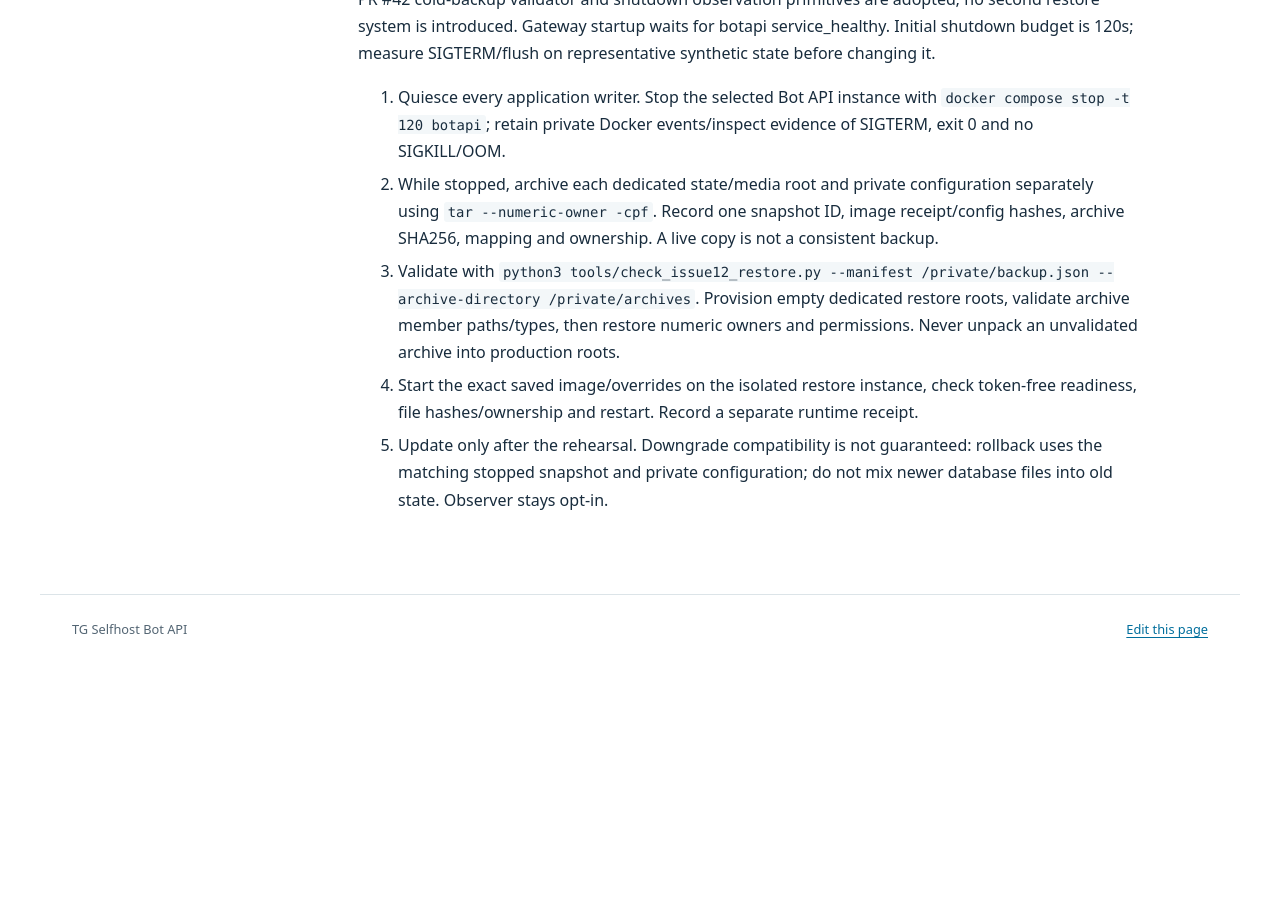
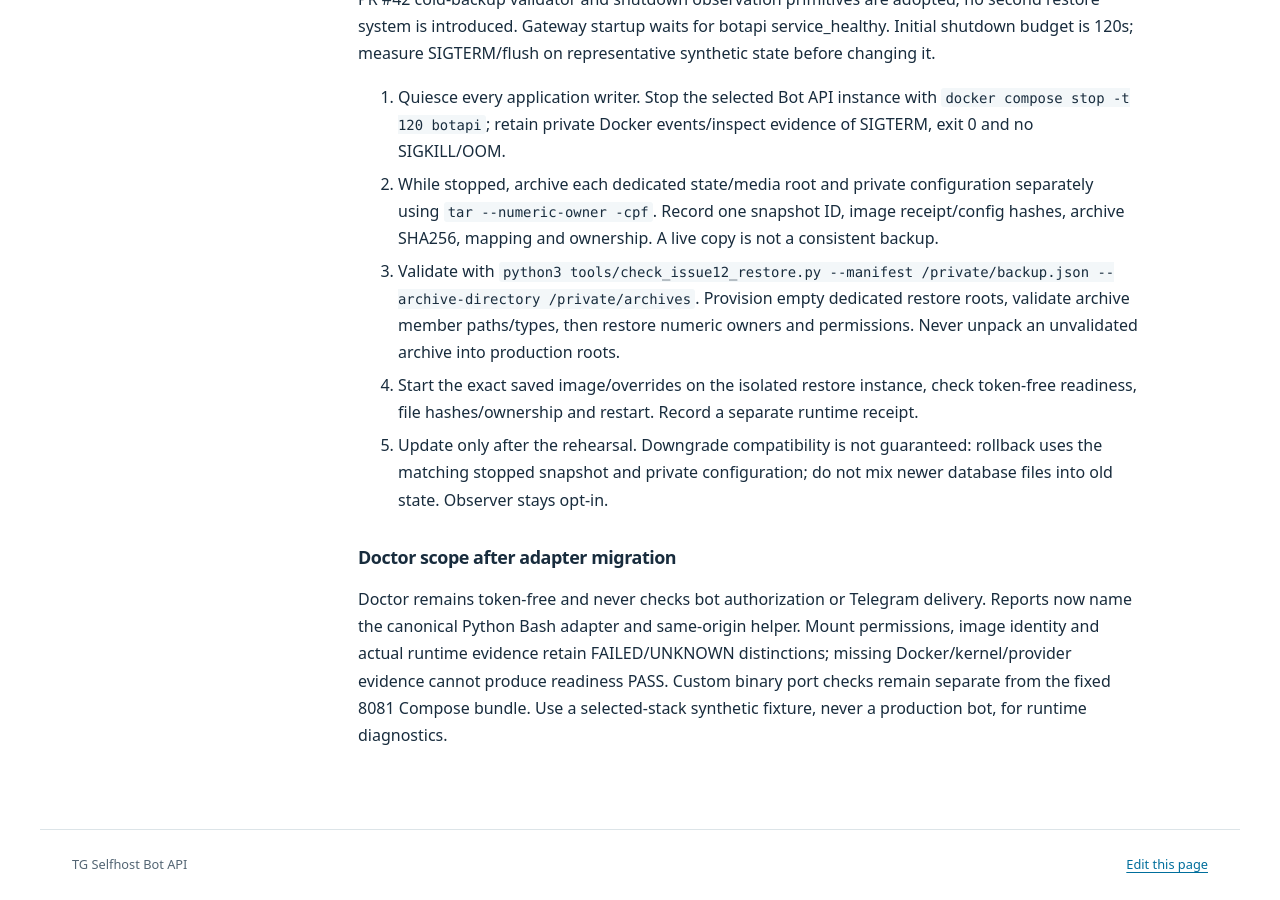
Before and after one commit to ichinya/tg-selfhost-botapi, a Jekyll site: the page built from docs/en/maintenance.md, in a window 1280 px wide and 900 px high, scrolled down 19499 px. Built offline with Jekyll 4.4.1, drawn with Linux system fonts in a browser that asks for light colours; before the commit the page ends 20164 px from its top, so only the background shows below that.

Commit message:
feat(doctor): проверить актуальные профили без авторизации бота. Refs #19

```diff
--- a/docs/en/maintenance.md
+++ b/docs/en/maintenance.md
@@ -727,3 +727,6 @@ PR #42 cold-backup validator and shutdown observation primitives are adopted; no
 3. Validate with `python3 tools/check_issue12_restore.py --manifest /private/backup.json --archive-directory /private/archives`. Provision empty dedicated restore roots, validate archive member paths/types, then restore numeric owners and permissions. Never unpack an unvalidated archive into production roots.
 4. Start the exact saved image/overrides on the isolated restore instance, check token-free readiness, file hashes/ownership and restart. Record a separate runtime receipt.
 5. Update only after the rehearsal. Downgrade compatibility is not guaranteed: rollback uses the matching stopped snapshot and private configuration; do not mix newer database files into old state. Observer stays opt-in.
+
+### Doctor scope after adapter migration
+Doctor remains token-free and never checks bot authorization or Telegram delivery. Reports now name the canonical Python Bash adapter and same-origin helper. Mount permissions, image identity and actual runtime evidence retain FAILED/UNKNOWN distinctions; missing Docker/kernel/provider evidence cannot produce readiness PASS. Custom binary port checks remain separate from the fixed 8081 Compose bundle. Use a selected-stack synthetic fixture, never a production bot, for runtime diagnostics.
--- a/tools/doctor_checks.py
+++ b/tools/doctor_checks.py
@@ -52,8 +52,8 @@ def report(scenario, checks, *, error=False, clock=None):
             "migration": {"verdict": verdict_for([c for c in checks if c["id"].startswith("migration.")]),
                           "pending_actions": pending_actions(scenario), "unverified_session_facts": ["bot_authorization", "session_restrictions", "queue_preservation", "delivery_result"],
             "executor_support": {"manual": "unsupported" if scenario == "hook-only" else "unknown" if scenario is None else "documented_procedure",
-                                 "helpers": "not_certified", "bash": "cloud_to_local_only; token-bearing preflight; issues #2/#7/#9",
-                                 "browser": "separate tool; issues #6/#8"}},
+                                 "helpers": "runtime_acceptance_required", "bash": "canonical_python_adapter; four_directions; signed_checkpoints_required",
+                                 "browser": "static_entry; same_origin_loopback_helper"}},
             "readiness": {"verdict": verdict, "blockers": failed, "unknowns": unknown,
                           "limits": ["Migration execution, bot authorization, queue retention and delivery are not verified.",
                                      "Evidence is a snapshot of the selected stack; opaque external proxies require separate verification."]},
```
Also changed, not shown: docs/ru/maintenance.md (+3 -0 lines).
